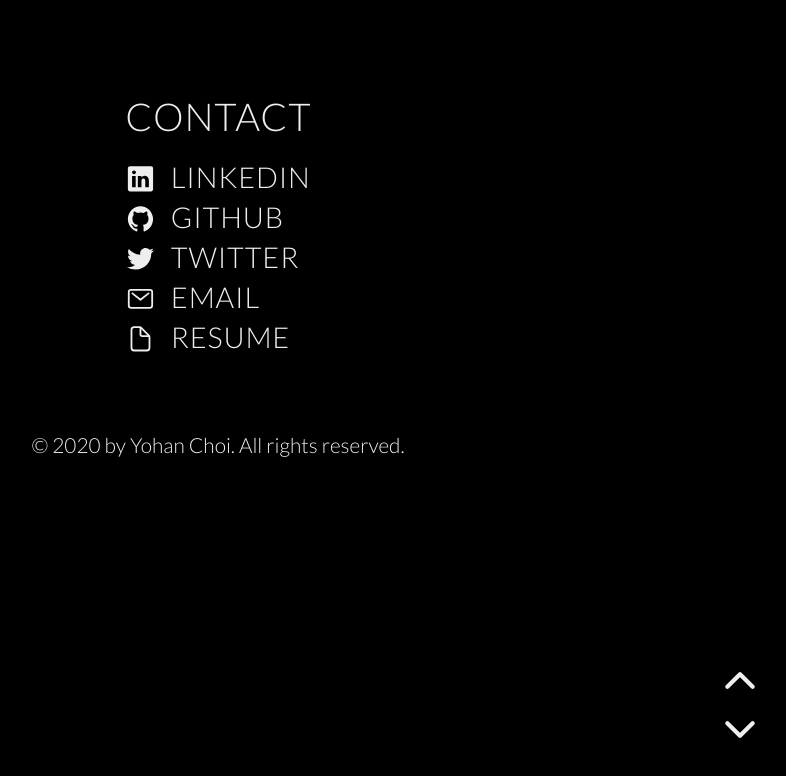
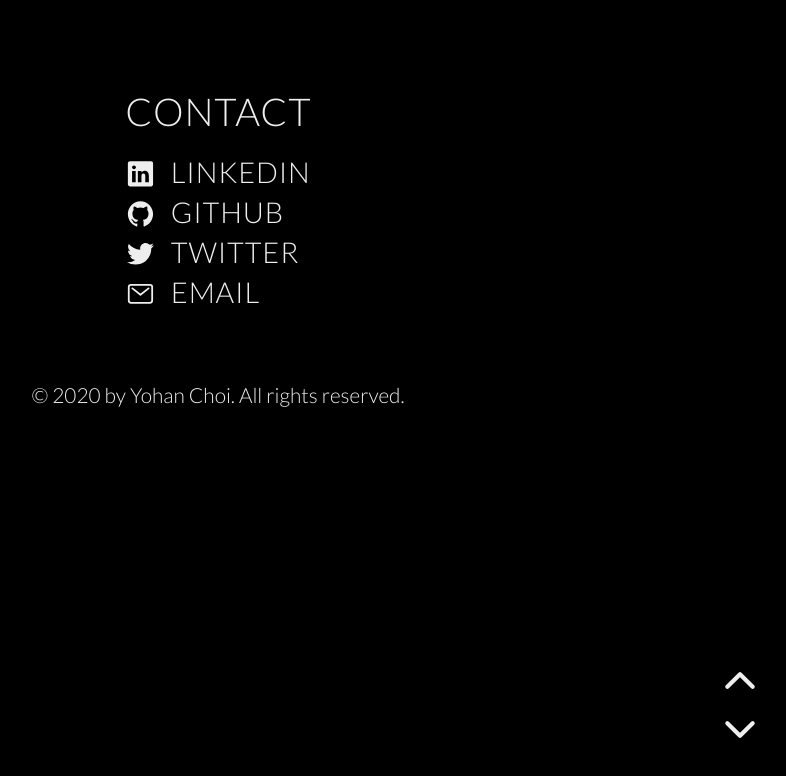
Before and after one commit to cyh0968/portfolio-website, a Next.js app: page /contact in a window 1280 px wide. Shown: the top 776 px of the page, without its empty margins (422-1208 px from the left). Built offline with nearby package versions, Linux system fonts and the light colour scheme.

Commit message:
fix: deleted resume section

```diff
--- a/components/layout/navigation/navigation.component.jsx
+++ b/components/layout/navigation/navigation.component.jsx
@@ -58,11 +58,6 @@ function Navigation() {
                                 <a className={styles.link}>Contact</a>
                             </Link>
                         </li>
-                        <li className={styles.item}>
-                            <a href="https://tinyurl.com/y4yncva7" className={styles.link}>
-                                Resume
-                            </a>
-                        </li>
                     </ul>
                 </nav>
             ) : (
--- a/pages/contact/index.jsx
+++ b/pages/contact/index.jsx
@@ -37,13 +37,6 @@ function Contact() {
                                     <MailIcon name="mail-outline" className={utilStyles.iconMd}></MailIcon>EMAIL
                                 </a>
                             </li>
-
-                            <li className={styles.list}>
-                                <a href="https://tinyurl.com/y4yncva7" target="_blank" className={styles.link}>
-                                    <ResumeIcon name="document-outline" className={utilStyles.iconMd}></ResumeIcon>
-                                    RESUME
-                                </a>
-                            </li>
                         </ul>
                     </div>
                 </div>
```
